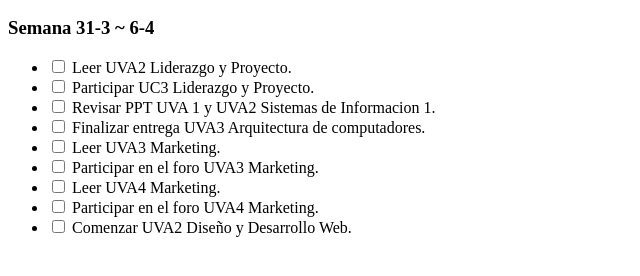
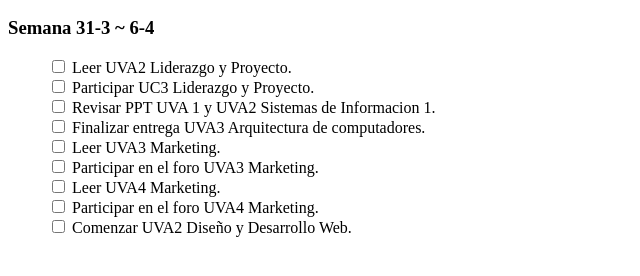
Before and after one commit to JuanMCastelo/UVA1TPO, a plain HTML site: page avisos.html in a window 1280 px wide. Shown: the part 220-496 px from the top of the page, 0-640 px from the left. Drawn offline with Linux system fonts and the light colour scheme.

Commit message:
Update avisos.html
style="list-style-type: none;"

```diff
--- a/avisos.html
+++ b/avisos.html
@@ -22,7 +22,7 @@
     <main>
         <h2>Check List con tareas a finalizar.</h2>
         <h3>Semana 31-3 ~ 6-4</h3>
-        <ul>
+        <ul style="list-style-type: none;">
             <li>
                 <label>
                     <input type="checkbox"> Leer UVA2 Liderazgo y Proyecto.
```
